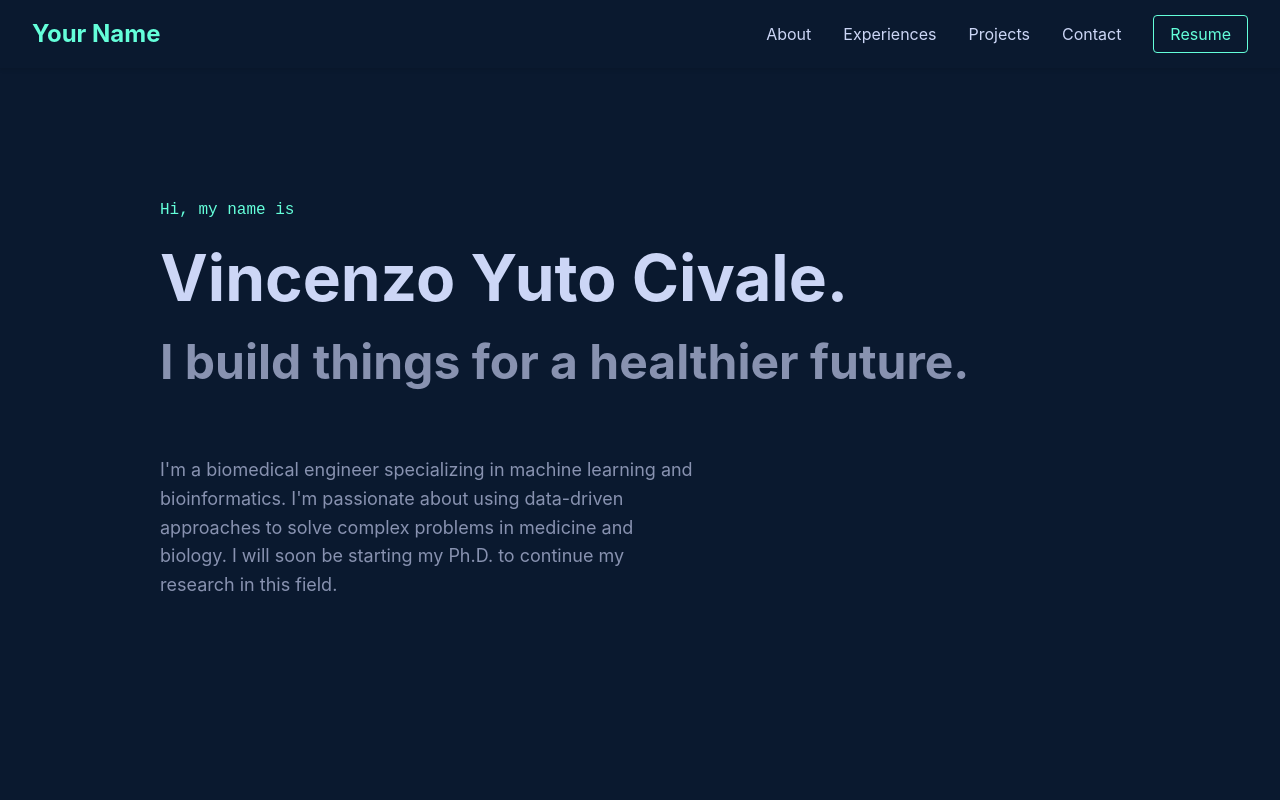
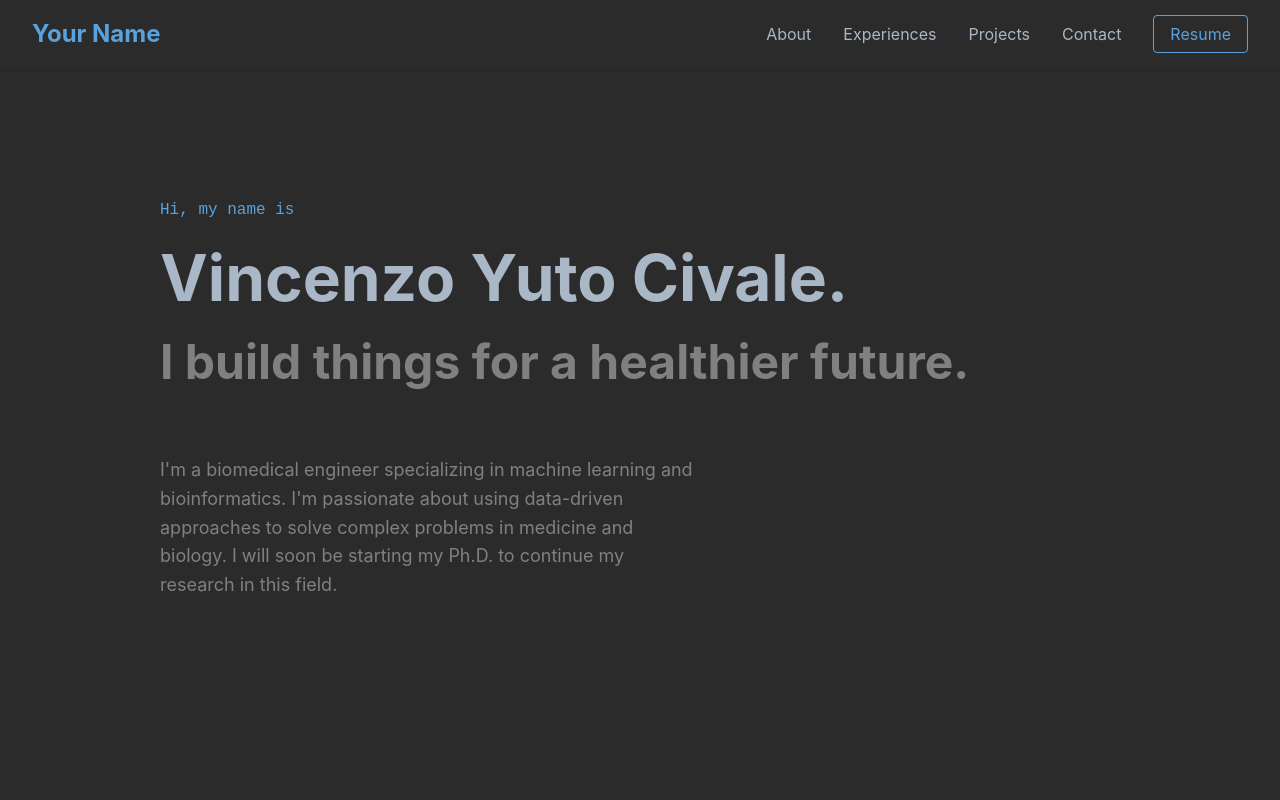
Before and after one commit to vincenzocivale/vincenzocivale.github.io, a React (Create React App) app in the folder portfolio/: page / in a window 1280 px wide. Shown: the top 800 px of the page. Built offline with nearby package versions, Linux system fonts and the light colour scheme.

Commit message:
feat: implement theme toggle functionality and update CSS variables for light and dark themes

```diff
--- a/portfolio/src/App.js
+++ b/portfolio/src/App.js
@@ -1,4 +1,4 @@
-import React from 'react';
+import React, { useState, useEffect } from 'react';
 import Navbar from '../src/components/Navbar';
 import Home from '../src/components/Home';
 import About from '../src/components/About';
@@ -8,9 +8,22 @@ import Contact from '../src/components/Contact';
 import './styles/main.css';
 
 const App = () => {
+  const [theme, setTheme] = useState('dark'); // Stato per gestire il tema
+
+  useEffect(() => {
+    // Applica la classe 'light-theme' al body se il tema è 'light'
+    document.body.classList.toggle('light-theme', theme === 'light');
+  }, [theme]);
+
+  // Funzione per cambiare il tema
+  const toggleTheme = () => {
+    setTheme(theme === 'dark' ? 'light' : 'dark');
+  };
+
   return (
     <div className="App">
-      <Navbar />
+      {/* Passa la funzione e lo stato del tema al componente Navbar */}
+      <Navbar toggleTheme={toggleTheme} currentTheme={theme} />
       <main>
         <Home />
         <About />
--- a/portfolio/src/styles/main.css
+++ b/portfolio/src/styles/main.css
@@ -1,14 +1,14 @@
 /* src/styles/main.css */
 
+/* Dark Theme (PyCharm-inspired) - Default */
 :root {
-  /* Palette Colori */
-  --primary-color: #64ffda;
-  --secondary-color: #ccd6f6;
-  --text-color: #8892b0;
-  --background-color: #0a192f;
-  --card-background: #112240;
-  --border-color: #233554;
-  --link-hover-color: rgba(100, 255, 218, 0.1);
+  --primary-color: #59A2DE; /* Accent color from PyCharm */
+  --secondary-color: #A9B7C6; /* Main text color */
+  --text-color: #808080; /* Secondary text color */
+  --background-color: #2B2B2B; /* Background color */
+  --card-background: #3C3F41; /* Card background */
+  --border-color: #555555; /* A darker gray for borders */
+  --link-hover-color: rgba(255, 198, 109, 0.2);
 
   /* Tipografia - Font Family */
   --font-sans: 'Calibre', 'Inter', 'San Francisco', 'SF Pro Text', -apple-system, sans-serif;
@@ -29,6 +29,18 @@
   --section-padding-mobile: 50px 2rem;
 }
 
+/* Light Theme (PyCharm-inspired) - Optional */
+.light-theme {
+  --primary-color: #007ACC;
+  --secondary-color: #2B2B2B;
+  --text-color: #555555;
+  --background-color: #F5F5F5;
+  --card-background: #EEEEEE;
+  --border-color: #CCCCCC;
+  --link-hover-color: rgba(0, 122, 204, 0.1);
+}
+
+/* Regole globali */
 *,
 *::before,
 *::after {
@@ -46,19 +58,16 @@ body {
   line-height: 1.5;
 }
 
-/* Stili per le sezioni */
 section {
   padding: var(--section-padding-desktop);
   margin: 0 auto;
 }
 
-/* Stile per i link */
 a {
   text-decoration: none;
   color: inherit;
 }
 
-/* Media Query per la responsività globale */
 @media (max-width: 768px) {
   section {
     padding: var(--section-padding-mobile);
```
